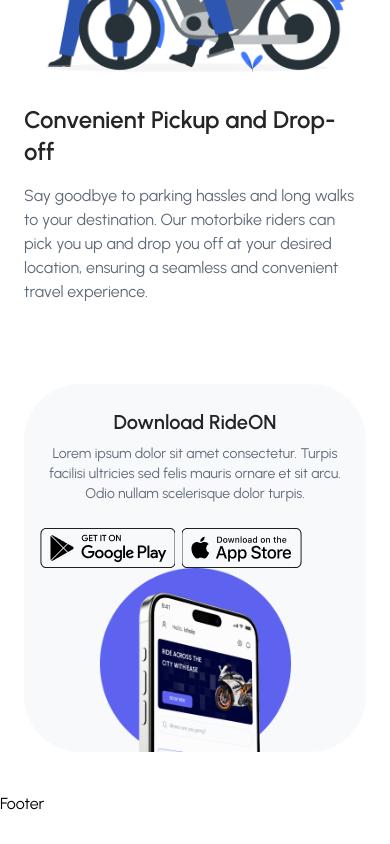
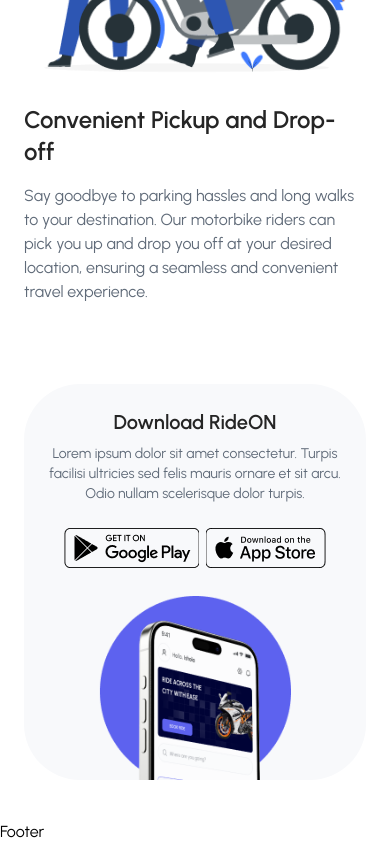
Before and after one commit to mindset001/ride-on, a Next.js app: page / in a window 390 px wide. Shown: the part 3393-4237 px from the top of the page. Before the commit the page ends 4209 px from the top, so only its background shows below. Built offline with nearby package versions, Linux system fonts and the light colour scheme.

Commit message:
GetApp style and size adjusted

```diff
--- a/src/app/components/About.tsx
+++ b/src/app/components/About.tsx
@@ -20,13 +20,13 @@
             src={AboutDesktop1}
             alt="About1"
             className="size-full hidden md:block object-cover object-center"
-            style={{ width: "auto", height: "auto" }}
+            // style={{ width: "auto", height: "auto" }}
           />
           <Image
             src={AboutMobile1}
             alt="About1"
             className="size-full block md:hidden object-cover object-center"
-            style={{ width: "auto", height: "auto" }}
+            // style={{ width: "auto", height: "auto" }}
           />
         </div>
         <div className="About-Contents ml-0 md:ml-14">
@@ -52,13 +52,13 @@
             src={AboutDesktop2}
             alt="About2"
             className="size-full hidden md:block object-cover object-center"
-            style={{ width: "auto", height: "auto" }}
+            // style={{ width: "auto", height: "auto" }}
           />
           <Image
             src={AboutMobile2}
             alt="About2"
             className="size-full block md:hidden object-cover object-center"
-            style={{ width: "auto", height: "auto" }}
+            // style={{ width: "auto", height: "auto" }}
           />
         </div>
       </div>
@@ -68,13 +68,13 @@
             src={AboutDesktop3}
             alt="About3"
             className="size-full hidden md:block object-cover object-center"
-            style={{ width: "auto", height: "auto" }}
+            // style={{ width: "auto", height: "auto" }}
           />
           <Image
             src={AboutMobile3}
             alt="About3"
             className="size-full block md:hidden object-cover object-center"
-            style={{ width: "auto", height: "auto" }}
+            // style={{ width: "auto", height: "auto" }}
           />
         </div>
         <div className="About-Contents ml-0 md:ml-14">
--- a/src/app/components/Get App.tsx
+++ b/src/app/components/Get App.tsx
@@ -20,13 +20,13 @@
           <Image
             src={GetAppImageD}
             className="size-full hidden md:block object-contain object-center"
-            style={{ width: "auto", height: "auto" }}
+            // style={{ width: "auto", height: "auto" }}
             alt="GetAppImageDesktop"
           />
           <Image
             src={GetAppImageM}
             className="size-full block md:hidden object-cover object-center"
-            style={{ width: "auto", height: "auto" }}
+            // style={{ width: "auto", height: "auto" }}
             alt="GetAppImageMobile"
           />
         </div>
--- a/src/app/globals.css
+++ b/src/app/globals.css
@@ -137,7 +137,7 @@
     @apply w-full md:w-1/2;
   }
   .GetAppImage {
-    @apply mt-0 pl-[67px] pr-[75px] md:mt-[38px] md:pl-9 md:pr-10;
+    @apply mt-7 pl-[67px] pr-[75px] md:mt-[38px] md:pl-9 md:pr-10;
   }
   .GetAppContent {
     @apply mt-6 mb-0 px-4 md:my-[60px] md:pr-[80px] md:pl-0;
@@ -154,8 +154,8 @@
     @apply text-[rgba(95,106,120,1)];
     @apply text-center md:text-left text-sm sm:text-base md:text-lg lg:text-xl text-wrap;
   }
-  .GetContentImage{
-    @apply flex flex-row;
+  .GetContentImage {
+    @apply flex flex-row justify-center;
   }
 }
 
```
